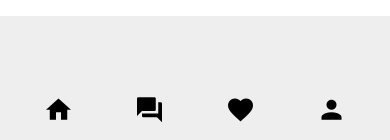
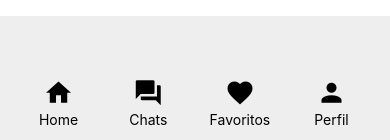
Before and after one commit to AngelaRemolina/Swap, a React Native app in the folder Swap/: screen /Home in a window 390 px wide. Shown: the part 701-841 px from the top of the page. Built offline with nearby package versions, Linux system fonts and the light colour scheme; no server answers.

Commit message:
BottomTabs names

```diff
--- a/Swap/components/home/BottomTabs.js
+++ b/Swap/components/home/BottomTabs.js
@@ -1,4 +1,4 @@
-import { View, Text, TouchableOpacity } from 'react-native'
+import { StyleSheet, Text, TouchableOpacity, View, Image } from 'react-native'
 import React from 'react'
 import FontAwesome5 from "react-native-vector-icons/FontAwesome5";
 import { IconButton, Colors, Button } from 'react-native-paper';
@@ -9,36 +9,51 @@ export default function BottomTabs({ navigation }) {
     return (
         <View style={{ flexDirection: "row", margin: 5, marginHorizontal: 30, justifyContent: "space-between" }}>
 
+            <View style={styles.home}>
                 <IconButton
                     icon="home"
                     size={30}
                     // text="Inicio"
                     onPress={() => navigation.navigate("Home")}
                 />
+                <Text style={{ bottom: 10 }}>Home</Text>
+            </View>
+            <View style={styles.chats}>
                 <IconButton
                     icon="forum"
                     size={30}
                     // text="Chat"
                     onPress={() => navigation.navigate("Chat")}
                 />
+                <Text style={{ bottom: 10 }}>Chats</Text>
+            </View>
+
+            <View style={styles.favorites}>
                 <IconButton
                     icon="heart"
                     size={30}
                     // text="perfil"
                     onPress={() => navigation.navigate("Favoritos")}
                 />
+                <Text style={{ bottom: 10 }}>Favoritos</Text>
+            </View>
+            <View style={styles.profile}>
                 <IconButton
                     icon="account"
                     size={30}
                     // text="perfil"
                     onPress={() => navigation.navigate("Profile")}
                 />
+                <Text style={{ bottom: 10 }}>Perfil</Text>
+            </View>
             {/* <TouchableOpacity onPress={() => navigation.navigate("Profile")}>
                 <Icon icon="user" text="Perfil" />
             </TouchableOpacity> */}
         </View>
     )
 }
+
+
 
 const Icon = (props) => (
     <TouchableOpacity>
@@ -51,3 +66,26 @@ const Icon = (props) => (
         </View>
     </TouchableOpacity>
 )
+
+const styles = StyleSheet.create({
+    profile: {
+        flexDirection: 'column',
+        justifyContent: 'center',
+        alignItems: 'center',
+    },
+    home: {
+        flexDirection: 'column',
+        justifyContent: 'center',
+        alignItems: 'center',
+    },
+    chats: {
+        flexDirection: 'column',
+        justifyContent: 'center',
+        alignItems: 'center',
+    },
+    favorites: {
+        flexDirection: 'column',
+        justifyContent: 'center',
+        alignItems: 'center',
+    },
+})
```
Lines whose indentation alone changed are shown as unchanged.
